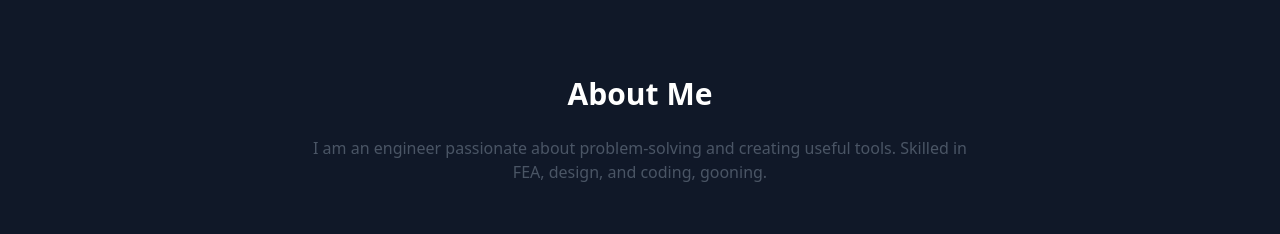
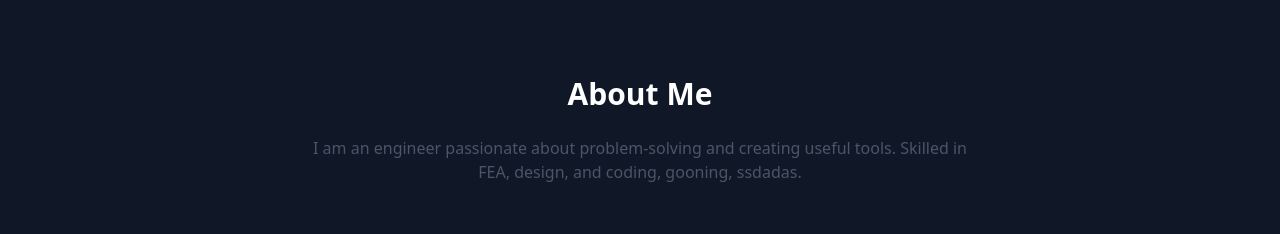
Before and after one commit to Tresbienda/tresbienda_vrc, a React (Vite) app: page / in a window 1280 px wide. Shown: the part 860-1094 px from the top of the page. Built offline with nearby package versions, Linux system fonts and the light colour scheme.

Commit message:
Update About.tsx
gooning

```diff
--- a/src/sections/About.tsx
+++ b/src/sections/About.tsx
@@ -4,7 +4,7 @@ const About = () => {
       <h2 className="text-3xl font-bold mb-6">About Me</h2>
       <p className="max-w-2xl mx-auto text-gray-600">
         I am an engineer passionate about problem-solving and creating useful tools.
-        Skilled in FEA, design, and coding, gooning.
+        Skilled in FEA, design, and coding, gooning, ssdadas.
       </p>
     </section>
   );
```
